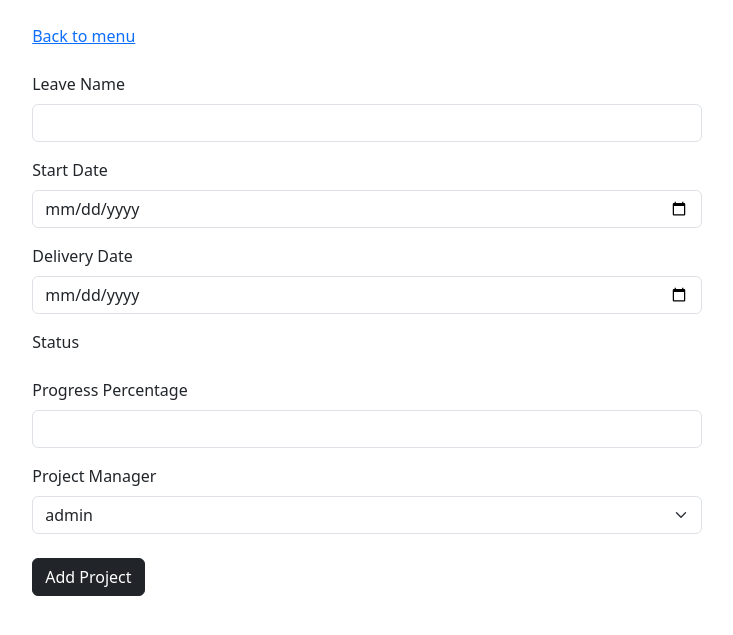
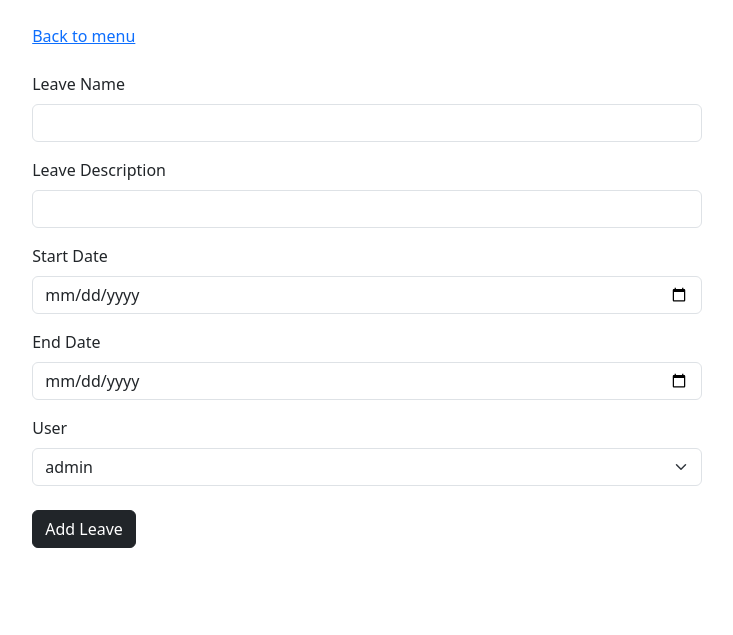
Before and after one commit to mikamttr/django_project, a Django app: template templates/Leaves/add_leave.html in a window 1280 px wide. Shown: the top 635 px of the page, without its empty margins (273-1006 px from the left). Run offline with Django 4.2, Linux system fonts and the light colour scheme; the template is opened without the code that fills it: values that come from a table or form of the project are taken from there, others are empty; data comes from the database, SQL or seed files in the repository; some libraries are stand-ins or nearby versions.

Commit message:
Feat: Adding leaves work

```diff
--- a/project_app/urls.py
+++ b/project_app/urls.py
@@ -7,4 +7,5 @@ urlpatterns = [
     path('projects/add/', views.add_project, name='add_project'),
     path('projects/<int:project_id>/', views.project_details, name='project_details'),
     path('project/<int:project_id>/add_task/', views.add_task_to_project, name='add_task_to_project'),
+    path('leaves/add/', views.add_leave, name='add_leave'),
 ]
--- a/project_app/views.py
+++ b/project_app/views.py
@@ -40,13 +40,15 @@ def add_task_to_project(request, project_id):
         form = TaskForm()
     return render(request, 'add_task.html', {'form': form})
 
+
 def add_leave(request):
     if request.method == 'POST':
         form = LeaveForm(request.POST)
         if form.is_valid():
             leave = form.save(commit=False)
             leave.save()
-            return redirect('index')
+            return redirect('home')
     else:
         form = LeaveForm()
-    return render(request, 'add_task.html', {'form': form})
+        users = User.objects.all()
+    return render(request, 'Leaves/add_leave.html', {'form': form, 'users': users})
--- a/templates/Leaves/add_leave.html
+++ b/templates/Leaves/add_leave.html
@@ -7,7 +7,7 @@
     <link href="{% static 'css/style.css' %}" rel="stylesheet">
     <link href="{% static 'css/bootstrap.min.css' %}" rel="stylesheet">
     <script src="{% static 'js/bootstrap.bundle.min.js' %}"></script>
-    <title>Create new project</title>
+    <title>Create new leave</title>
 </head>
 <body>
 <div class="container d-flex justify-content-center">
@@ -21,34 +21,27 @@
             <input type="text" class="form-control" id="leave_name" name="leave_name">
         </div>
         <div class="mb-3">
+            <label for="leave_description" class="form-label">Leave Description</label>
+            <input type="text" class="form-control" id="leave_description" name="leave_description">
+        </div>
+        <div class="mb-3">
             <label for="start_date" class="form-label">Start Date</label>
             <input type="date" class="form-control" id="start_date" name="start_date">
         </div>
         <div class="mb-3">
-            <label for="delivery_date" class="form-label">Delivery Date</label>
-            <input type="date" class="form-control" id="delivery_date" name="delivery_date">
+            <label for="end_date" class="form-label">End Date</label>
+            <input type="date" class="form-control" id="end_date" name="end_date">
         </div>
         <div class="field mb-3">
-            <label class="form-label">Status</label>
-            <div class="control">
-                {{ form.status }}
-            </div>
-        </div>
-        <div class="mb-3">
-            <label for="progress_percentage" class="form-label">Progress Percentage</label>
-            <input type="number" class="form-control" id="progress_percentage" name="progress_percentage" min="0"
-                   max="100">
-        </div>
-        <div class="field mb-3">
-            <label class="form-label" for="project_manager">Project Manager</label>
-            <select class="form-select" id="project_manager" name="project_manager">
-                {% for manager in managers %}
-                    <option value="{{ manager.id }}">{{ manager.username }}</option>
+            <label class="form-label" for="user_id">User</label>
+            <select class="form-select" id="user_id" name="user_id">
+                {% for users in users %}
+                    <option value="{{ users.id }}">{{ users.username }}</option>
                 {% endfor %}
             </select>
         </div>
         <div class="my-4">
-            <button type="submit" class="btn btn-dark">Add Project</button>
+            <button type="submit" class="btn btn-dark">Add Leave</button>
         </div>
     </form>
 </div>
```
Also changed, not shown: templates/Leaves/leave_list.html (+2 -9 lines).
